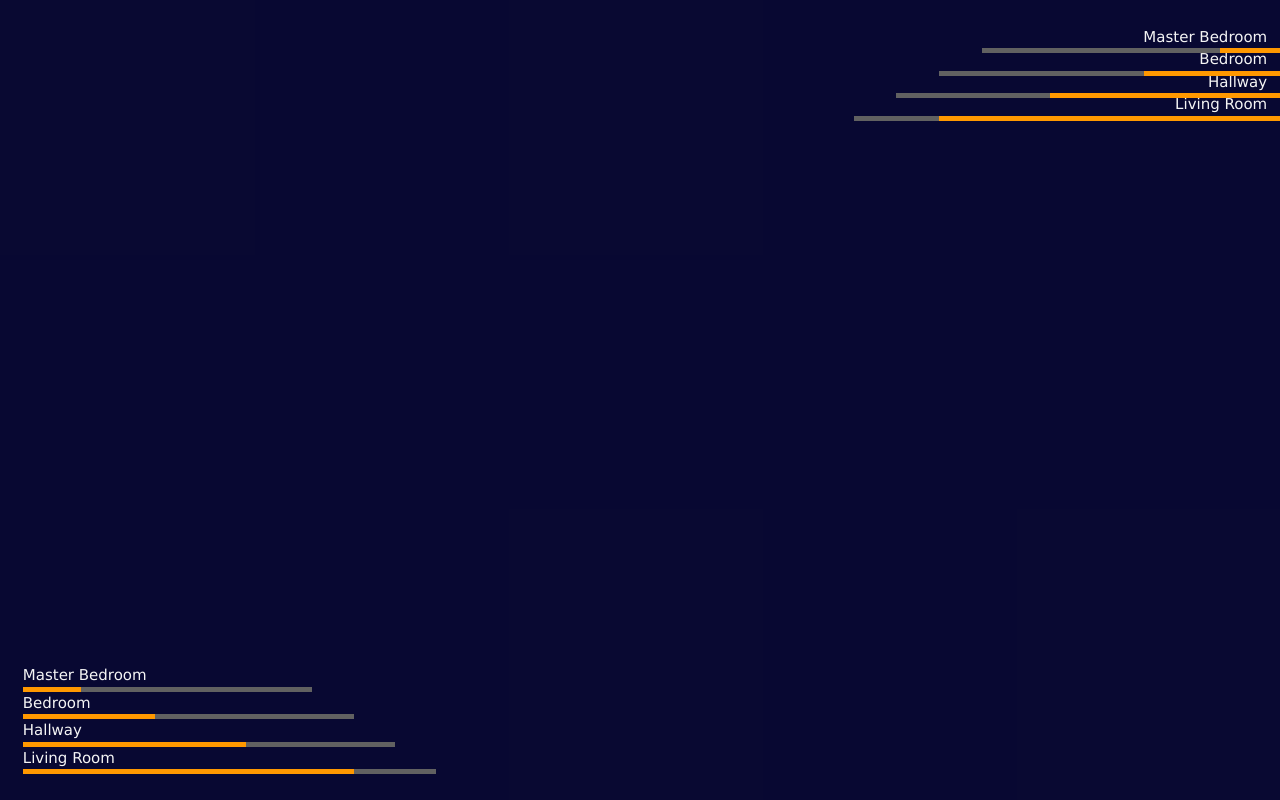
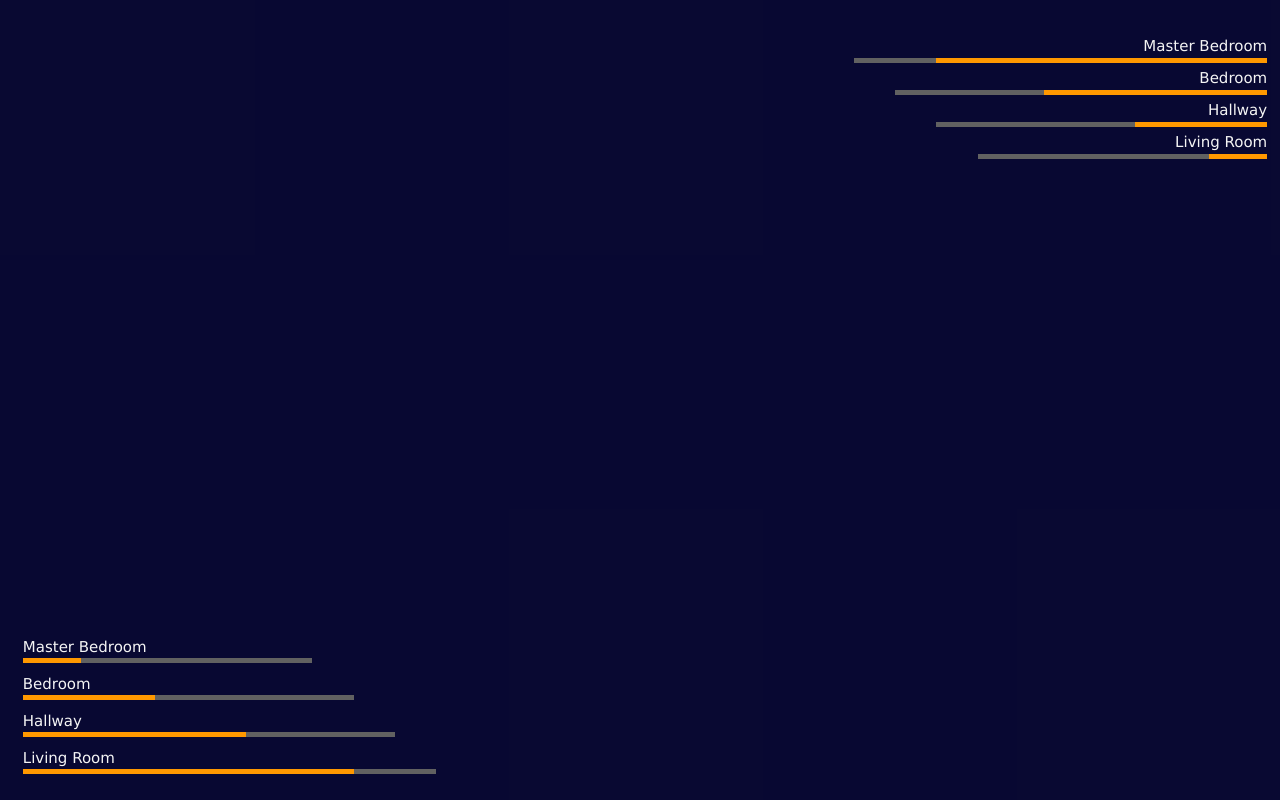
Before and after one commit to benacook/HomeAutomaion, a plain HTML site: page WebInterface/index.html in a window 1280 px wide. Drawn offline with nearby package versions, Linux system fonts and the light colour scheme; files whose address does not match are found by name.

Commit message:
fixed alignment issues, add prevision for menu

```diff
--- /dev/null
+++ b/WebInterface/application.js
@@ -0,0 +1,19 @@
+$(document).ready(function()
+
+{
+    ///////////////////////////////////////////////////////////////////////////////
+    //Dec Var
+    ///////////////////////////////////////////////////////////////////////////////
+    var
+        topRightHumidity = document.getElementById("topRightHumidity");
+        bottomLeftTemp = document.getElementById("bottomLeftTemp");
+        menuButton = $(document).find("#menu");
+
+    ///////////////////////////////////////////////////////////////////////////////
+    //Show Menu
+    ///////////////////////////////////////////////////////////////////////////////
+    menuButton.on('click',function (event){
+        topRightHumidity.style.display = "none";
+        bottomLeftTemp.style.display = "none";
+    });
+});
--- a/WebInterface/index.html
+++ b/WebInterface/index.html
@@ -18,24 +18,27 @@
 </head>
 
 <body>
+    <input type="button" id="menu" style="color: transparent; position: absolute;
+    left: 49.5%; top: 49.5%; width: 1%; height: 1%;
+    background-color: transparent; border: none;">
     <div class="row">
         <div class="column">
-            <div class="topRight">
+            <div class="topRight" id="topRightHumidity">
                 <div class="label" style="color: whitesmoke;">Master Bedroom</div>
-                <div class="w3-dark-gray" style="width: 70%; align-self: center;">
-                  <div class="w3-orange" style="height:5px;width:20%; align-self: center;"></div>
+                <div class="w3-dark-gray" style="width: 100%; align-self: center;">
+                  <div class="w3-orange" style="height:5px;width:80%; align-self: center;"></div>
                 </div>
                 <div class="label" style="color: whitesmoke;">Bedroom</div>
+                <div class="w3-dark-gray" style="width: 90%">
+                  <div class="w3-orange" style="height:5px;width:60%"></div>
+                </div>
+                <div class="label" style="color: whitesmoke;">Hallway</div>
                 <div class="w3-dark-gray" style="width: 80%">
                   <div class="w3-orange" style="height:5px;width:40%"></div>
                 </div>
-                <div class="label" style="color: whitesmoke;">Hallway</div>
-                <div class="w3-dark-gray" style="width: 90%">
-                  <div class="w3-orange" style="height:5px;width:60%"></div>
-                </div>
                 <div class="label" style="color: whitesmoke;">Living Room</div>
-                <div class="w3-dark-gray" style="width: 100%">
-                  <div class="w3-orange" style="height:5px;width:80%"></div>
+                <div class="w3-dark-gray" style="width: 70%">
+                  <div class="w3-orange" style="height:5px;width:20%"></div>
                 </div>
               </div>
         </div>
@@ -46,20 +49,20 @@
     </div>
 <div class="row">
   <div class="column">
-    <div class="bottomLeft">
-      <div style="color: whitesmoke;">Master Bedroom</div>
+    <div class="bottomLeft" id="bottomLeftTemp">
+      <div class="label" style="color: whitesmoke;">Master Bedroom</div>
       <div class="w3-dark-gray" style="width: 70%">
         <div class="w3-orange" style="height:5px;width:20%"></div>
       </div>
-      <div style="color: whitesmoke;">Bedroom</div>
+      <div class="label" style="color: whitesmoke;">Bedroom</div>
       <div class="w3-dark-gray" style="width: 80%">
         <div class="w3-orange" style="height:5px;width:40%"></div>
       </div>
-      <div style="color: whitesmoke;">Hallway</div>
+      <div class="label" style="color: whitesmoke;">Hallway</div>
       <div class="w3-dark-gray" style="width: 90%">
         <div class="w3-orange" style="height:5px;width:60%"></div>
       </div>
-      <div style="color: whitesmoke;">Living Room</div>
+      <div class="label" style="color: whitesmoke;">Living Room</div>
       <div class="w3-dark-gray" style="width: 100%">
         <div class="w3-orange" style="height:5px;width:80%"></div>
       </div>
--- a/WebInterface/site.css
+++ b/WebInterface/site.css
@@ -50,8 +50,9 @@ smallColunm{
 }
 
 .topRight .w3-dark-gray{
-    position: absolute;
-    right: 0%;
+    /* position: absolute;
+    right: 0%; */
+    float: right;
 }
 .topRight .w3-dark-gray .w3-orange{
     float: right;
@@ -59,6 +60,12 @@ smallColunm{
 
 .topRight .label{
     text-align: right;
+    margin-top: 1ch;
+}
+
+.bottomLeft .label{
+    text-align: left;
+    margin-top: 1ch;
 }
 
 
```
